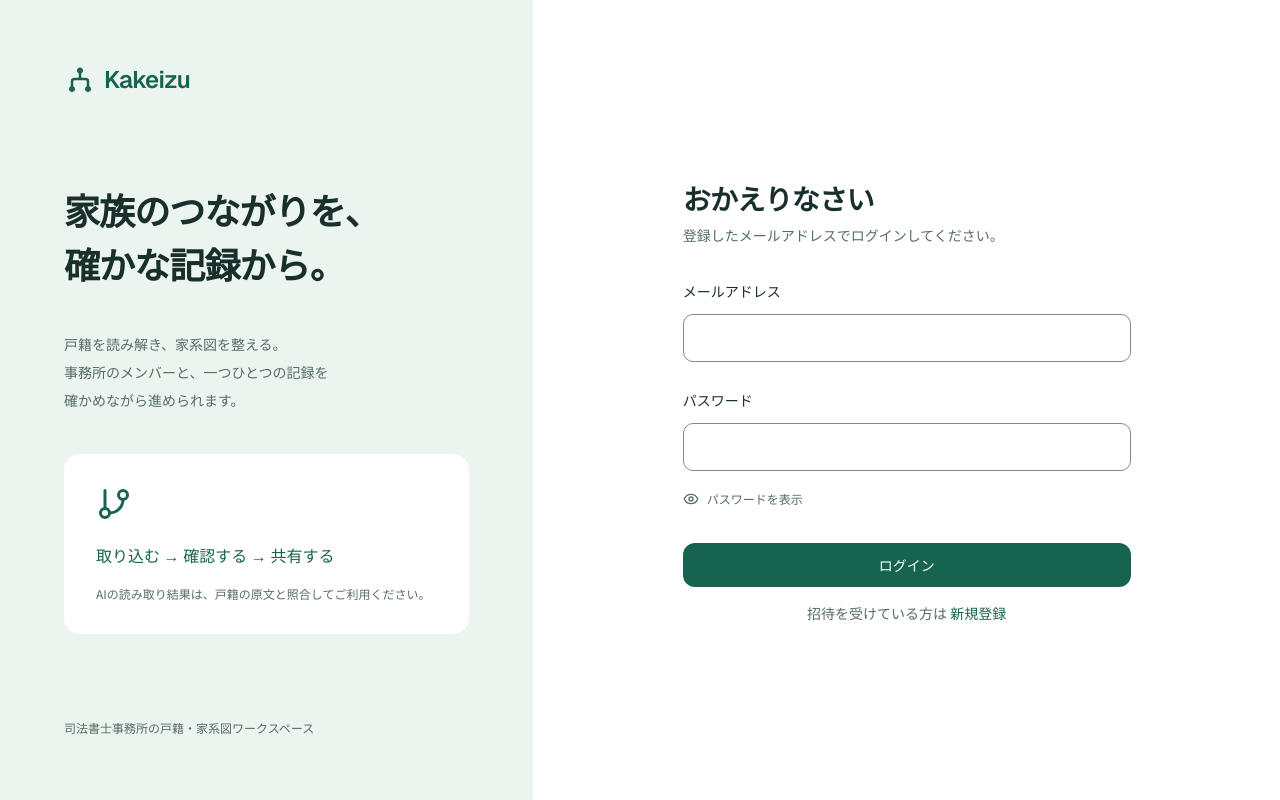
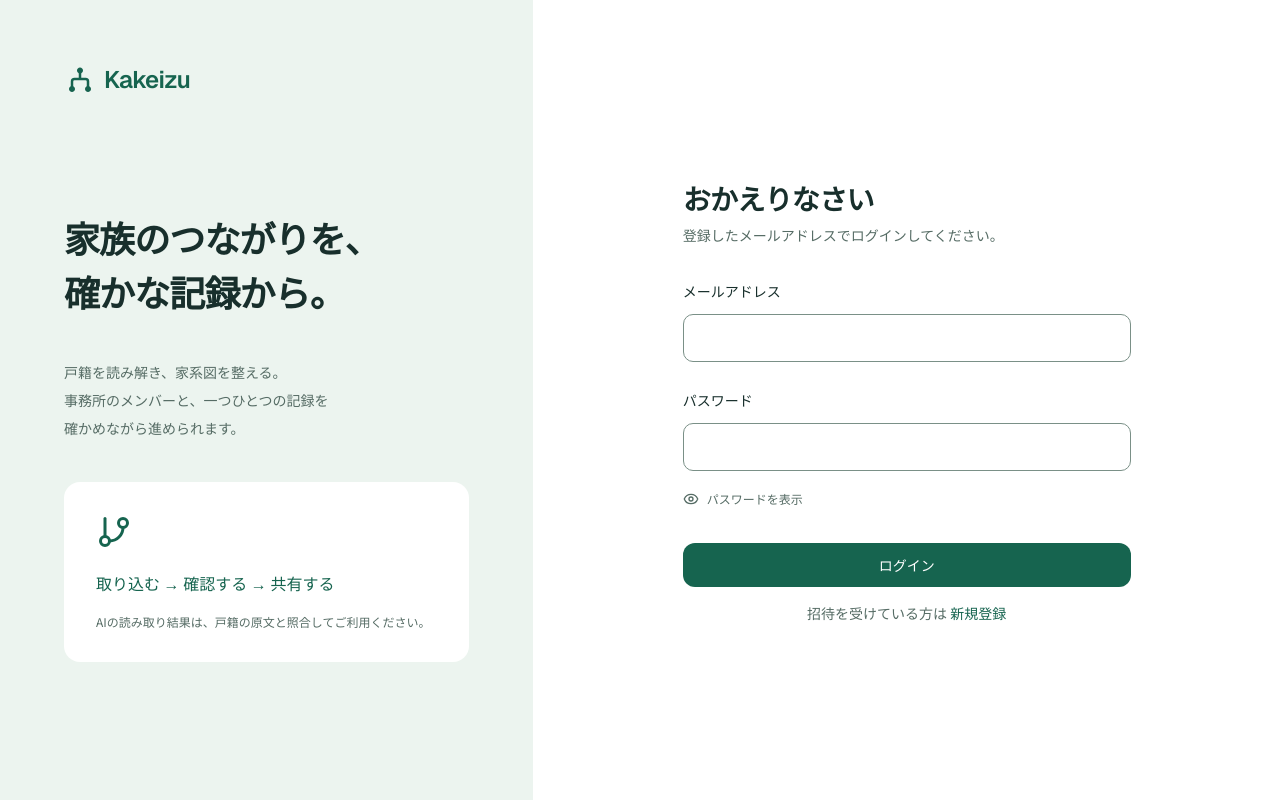
Before and after one commit to Torutesu/kakeizu, a Next.js app: page /login in a window 1280 px wide. Built offline with nearby package versions, Linux system fonts and the light colour scheme.

Commit message:
認証画面の不要な用途説明を削除
依頼に合わせて下部の説明文を外し、紹介文が下端に寄らないよう中央配置を維持する。

```diff
--- a/app/globals.css
+++ b/app/globals.css
@@ -81,11 +81,10 @@
 @layer components {
   .auth-shell { @apply min-h-dvh grid bg-white lg:grid-cols-[5fr_7fr]; }
   .auth-story { @apply flex flex-col justify-between gap-10 bg-secondary p-6 lg:p-16; }
-  .auth-story-copy { @apply hidden lg:block; }
+  .auth-story-copy { @apply hidden lg:my-auto lg:block; }
   .auth-story-copy h1 { @apply text-4xl font-bold leading-[1.5] tracking-tight; }
   .auth-story-copy > p { @apply mt-10 text-sm leading-7 text-muted-foreground; }
   .auth-story-card { @apply mt-10 rounded-2xl bg-white p-8; }
-  .auth-story > p { @apply hidden lg:block; }
   .auth-form { @apply flex items-center justify-center px-6 py-12 lg:p-16; }
   .auth-card { @apply border-0 shadow-none; }
   .auth-card > div { @apply px-0; }
--- a/components/AuthShell.tsx
+++ b/components/AuthShell.tsx
@@ -14,7 +14,6 @@ export function AuthShell({ children }: { children: React.ReactNode }) {
           <p className="mt-4 text-xs text-muted-foreground">AIの読み取り結果は、戸籍の原文と照合してご利用ください。</p>
         </div>
       </div>
-      <p className="text-xs text-muted-foreground">司法書士事務所の戸籍・家系図ワークスペース</p>
     </aside>
     <section className="auth-form"><div className="w-full max-w-md">{children}</div></section>
   </main>
```
